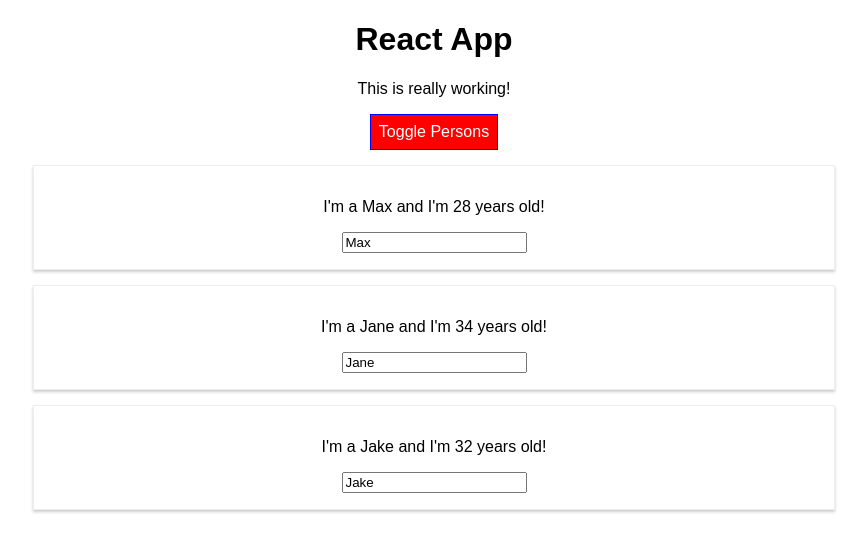
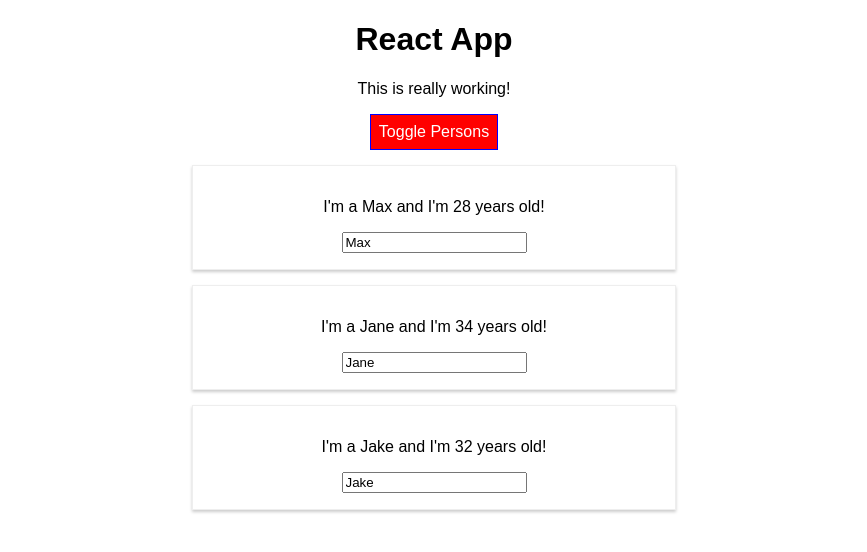
Before and after one commit to pchelka84/react-app-list-of-people, a React (Create React App) app: page / in a window 1280 px wide. Both pictures are taken after a click on the button "Toggle Persons". Shown: the top 552 px of the page, without its empty margins (206-1073 px from the left). Built offline with nearby package versions, Linux system fonts and the light colour scheme.

Commit message:
Adding StyleRoot to use @media quiery

```diff
--- a/src/App.js
+++ b/src/App.js
@@ -1,5 +1,5 @@
 import React, { Component } from "react";
-import Radium from "radium";
+import Radium, { StyleRoot } from "radium";
 import "./App.css";
 import Person from "./Person/Person";
 
@@ -99,6 +99,7 @@
     }
 
     return (
+      <StyleRoot>
         <div className="App">
           <h1>React App</h1>
           <p className={classes.join(" ")}>This is really working!</p>
@@ -109,6 +110,7 @@
 
           {persons}
         </div>
+      </StyleRoot>
     );
   }
 }
--- a/src/Person/Person.js
+++ b/src/Person/Person.js
@@ -1,9 +1,16 @@
 import React from "react";
+import Radium from "radium";
 import "./Person.css";
 
 const person = props => {
+  const style = {
+    "@media (min-width: 500px)": {
+      width: "450px"
+    }
+  };
+
   return (
-    <div className="Person">
+    <div className="Person" style={style}>
       <p onClick={props.click}>
         I'm a {props.name} and I'm {props.age} years old!
       </p>
@@ -13,4 +20,4 @@
   );
 };
 
-export default person;
+export default Radium(person);
```
Lines whose indentation alone changed are shown as unchanged.
